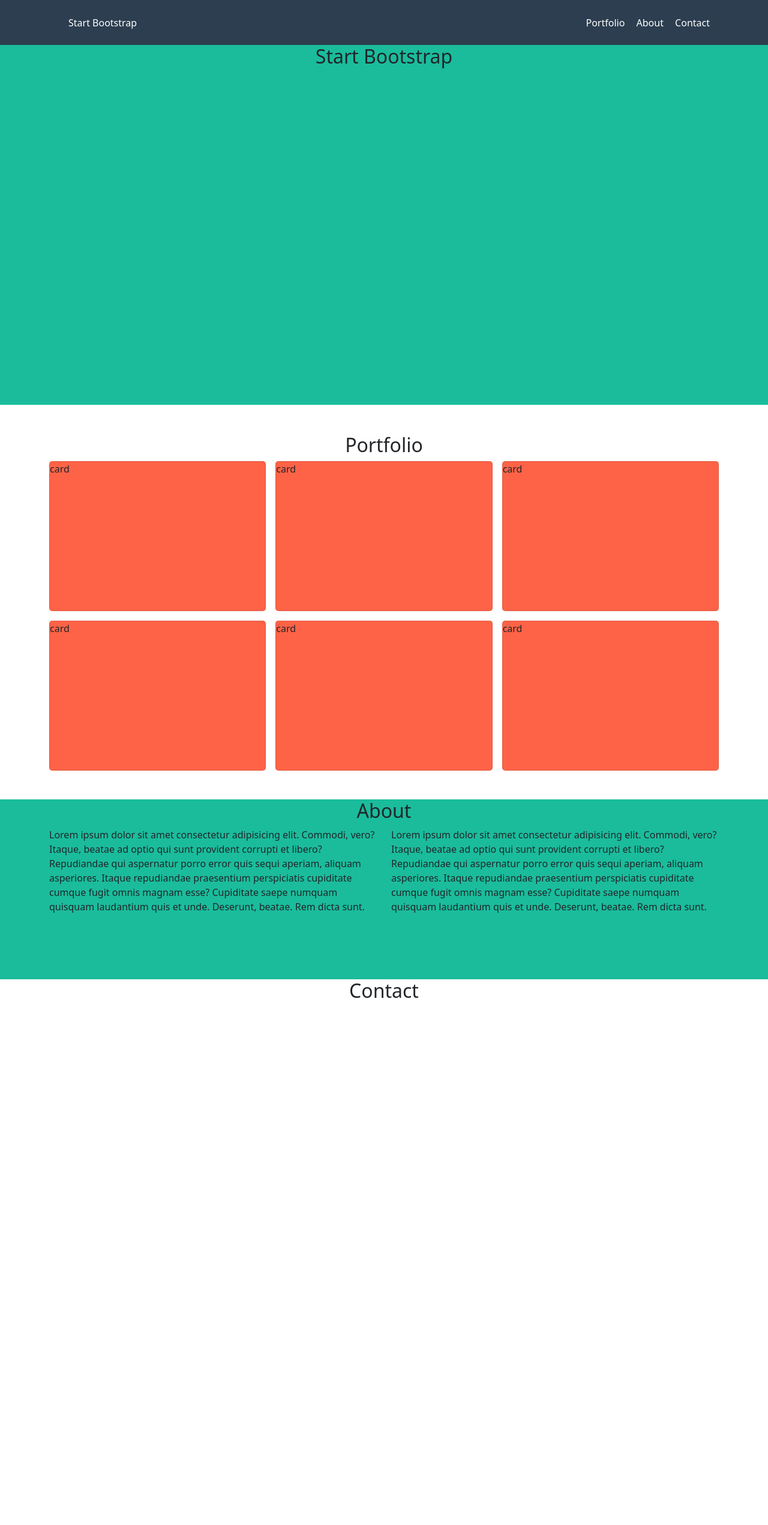
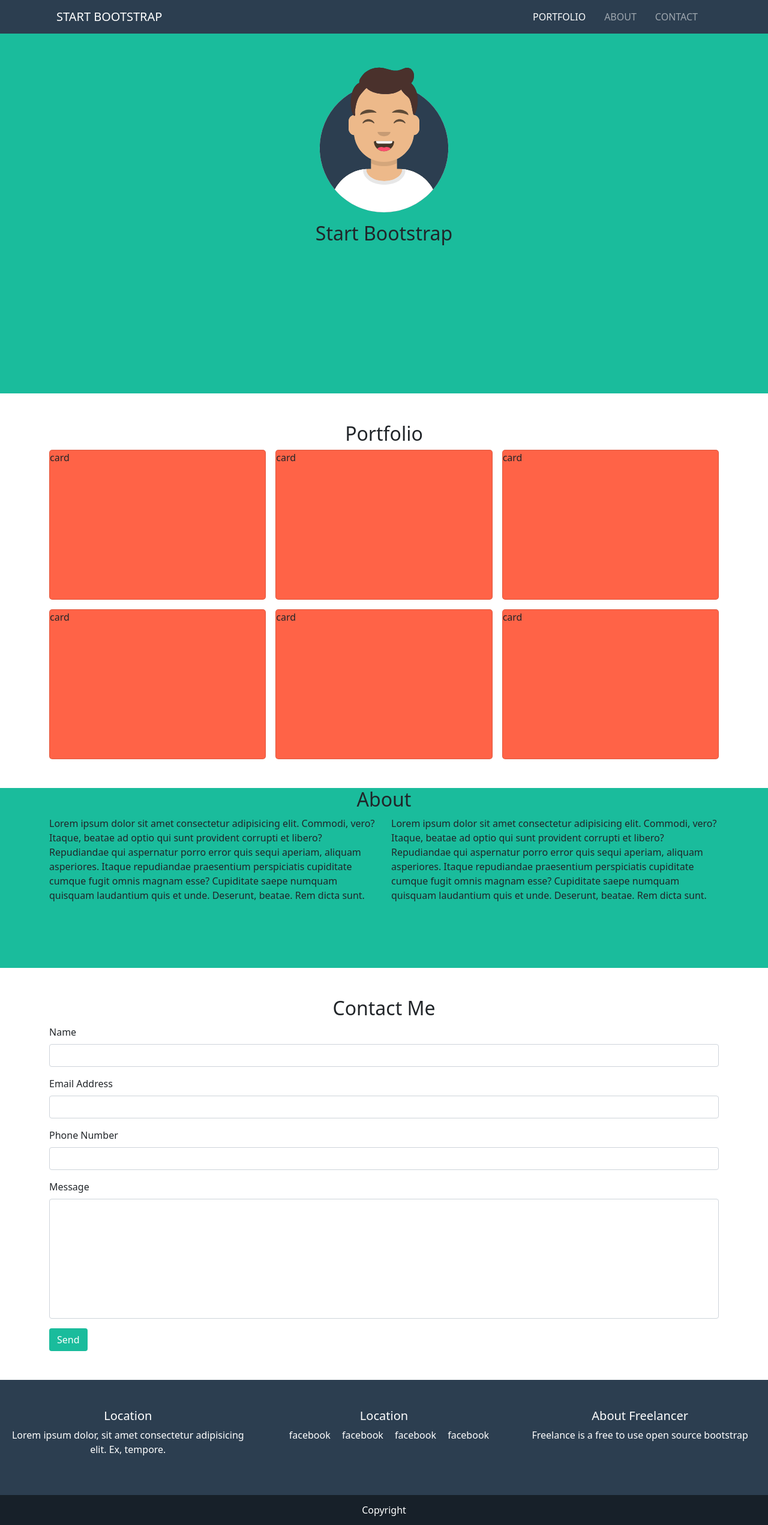
Before and after one commit to Tredicibrando/html-css-bootstrap-freelancer, a plain HTML site: page index.html in a window 1280 px wide. Shown: the whole page at 60% size. Before the commit the page ends 1680 px from the top, so only its background shows below. Drawn offline with nearby package versions, Linux system fonts and the light colour scheme.

Commit message:
Layout terminato - inizio fix

```diff
--- a/css/style.css
+++ b/css/style.css
@@ -1,3 +1,4 @@
+/* Layout */
 ul{
     list-style: none;
     margin-bottom: 0;
@@ -24,9 +25,25 @@ ul li{
     min-height: 75px;
 }
 
+img{
+    max-width: 100%;
+}
+
 #jumbo{
     min-height: 600px;
     background-color: #1abc9c;
+}
+
+#jumbo .row figure{
+    height: 250px;
+}
+
+#jumbo .row figure img{
+    width: 100%;
+    height: 100%;
+    object-fit: c;
+    object-position: center;
+    overflow: hidden;
 }
 
 #portfolio .card{
@@ -39,3 +56,32 @@ ul li{
     min-height: 300px;
     background-color: #1abc9c;
 }
+
+
+footer{
+    background-color: #2c3e50;
+    color: white;
+}
+
+#social{
+    background-color: #2c3e50;
+    color: white;
+}
+
+footer .row{
+    min-height: 50px;
+    background-color: #172029;
+}
+
+footer .row:last-child p{
+    margin: 0;
+}
+
+.green{
+    background-color: #1abc9c;
+    color: white;
+}
+
+.ms_height{
+    min-height: 200px;
+}
--- a/index.html
+++ b/index.html
@@ -11,25 +11,27 @@
 <body>
     <header class="ms_header">
         <div class="container">
-            <div class="row align-items-center justify-content-between">
-
-                <div class="col-auto">
-                    <ul>
-                        <li>
-                            <a href="#">Start Bootstrap</a>
-                        </li>
+            <nav class="navbar navbar-expand-lg navbar-dark">
+                <div class="container-fluid ">
+                  <a class="navbar-brand" href="#">START BOOTSTRAP</a>
+                  <button class="navbar-toggler" type="button" data-bs-toggle="collapse" data-bs-target="#navbarNav" aria-controls="navbarNav" aria-expanded="false" aria-label="Toggle navigation">
+                    <span class="navbar-toggler-icon"></span>
+                  </button>
+                  <div class="collapse navbar-collapse justify-content-end" id="navbarNav">
+                    <ul class="navbar-nav">
+                      <li class="nav-item">
+                        <a class="nav-link active" aria-current="page" href="#">PORTFOLIO</a>
+                      </li>
+                      <li class="nav-item">
+                        <a class="nav-link" href="#">ABOUT</a>
+                      </li>
+                      <li class="nav-item">
+                        <a class="nav-link" href="#">CONTACT</a>
+                      </li>
                     </ul>
+                  </div>
                 </div>
-
-                <div class="col-auto">
-                    <ul>
-                        <li><a href="#">Portfolio</a></li>
-                        <li><a href="#">About</a></li>
-                        <li><a href="#">Contact</a></li>
-                    </ul>
-                </div>
-
-            </div>
+            </nav>
         </div>
     </header>
 
@@ -37,9 +39,13 @@
 
         <section id="jumbo">
             <div class="container">
-                <div class="row">
+                <div class="row py-5">
                     <div class="col-12 text-center">
+                        <figure>
+                            <img src="img/avatar.svg" alt="">
+                        </figure>
                         <h2>Start Bootstrap</h2>
+
                     </div>
                 </div>
             </div>
@@ -51,6 +57,7 @@
                     <div class="col-12 text-center">
                         <h2>Portfolio</h2>
                         <!-- stelline -->
+
                     </div>
                 </div>
 
@@ -129,26 +136,80 @@
             </div>
         </section>
 
-        <div class="contact">
+        <section class="contact py-5">
             <div class="container">
                 <div class="row">
                     <div class="col-12 text-center">
-                        <h2>Contact</h2>
+                        <h2>Contact Me</h2>
                     </div>
                 </div>
 
                 <div class="row">
                     <div class="col-12">
-
+                        <form class="row g-3">
+                            <div class="col-12">
+                              <label for="inputAddress" class="form-label">Name</label>
+                              <input type="text" class="form-control" id="inputAddress" placeholder="">
+                            </div>
+                            <div class="col-12">
+                              <label for="inputAddress2" class="form-label">Email Address</label>
+                              <input type="text" class="form-control" id="inputAddress2" placeholder="">
+                            </div>
+                            <div class="col-12">
+                                <label for="inputAddress2" class="form-label">Phone Number</label>
+                                <input type="text" class="form-control" id="inputAddress2" placeholder="">
+                              </div>
+                              <div class="col-12">
+                                <label for="inputAddress2" class="form-label">Message</label>
+                                <input type="text" class="form-control ms_height" id="inputAddress2" placeholder="">
+                              </div>
+                            <!-- button -->
+                            <div class="col-12">
+                              <button type="submit" class="btn 45 green">Send</button>
+                            </div>
+                          </form>
                     </div>
                 </div>
             </div>
-        </div>
+        </section>
+
+
+        <section id="social" class="gy-5 ">
+            <div class="container-fluid">
+                <div class="row py-5">
+                    <div class="col-12 col-sm-4 col-lg-4 text-center">
+                        <h5>Location</h5>
+                        <p>Lorem ipsum dolor, sit amet consectetur adipisicing elit. Ex, tempore.</p>
+                    </div>
+
+                    <div class="col-12 col-sm-4 col-lg-4 text-center">
+                        <h5>Location</h5>
+                        <ul>
+                            <li><a href="#"></a> facebook</li>
+                            <li><a href="#"></a> facebook</li>
+                            <li><a href="#"></a> facebook</li>
+                            <li><a href="#"></a> facebook</li>
+                        </ul>
+                    </div>
+
+                    <div class="col-12 col-sm-4 col-lg-4 text-center">
+                        <h5>About Freelancer</h5>
+                        <p>Freelance is a free to use open source bootstrap</p>
+                    </div>
+                </div>
+            </div>
+        </section>
 
     </main>
 
     <footer>
-
+        <div class="container-fluid">
+            <div class="row align-items-center">
+                <div class="col-12 text-center">
+                    <p>Copyright</p>
+                </div>
+            </div>
+        </div>
     </footer>
 </body>
 </html>
```
Also changed, not shown: img/avatar.svg (added), img/cabin.png (added), img/cake.png (added), img/circus.png (added), img/game.png (added), img/safe.png (added), img/submarine.png (added).
